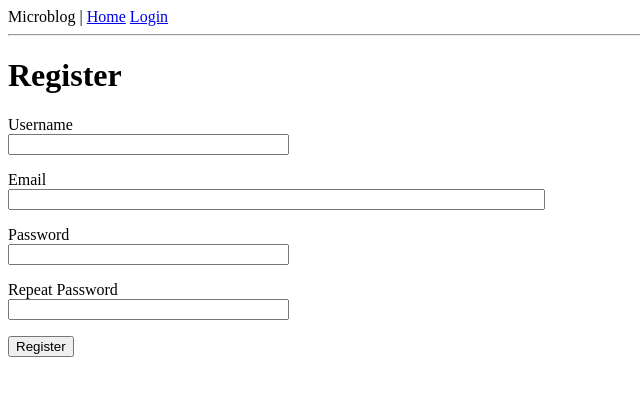
After one commit to namestarlit/python, a Flask app: page /register in a window 1280 px wide. The commit adds this page. Shown: the top 396 px of the page, without its empty margins (0-640 px from the left). Run offline with Flask 3, Linux system fonts and the light colour scheme; parts of the project's set-up code (start-up, migrations or seed data) failed here and were passed over.

Commit message:
Implement database and user login and register

```diff
--- a/0x03-Flask/microblog/microblog/forms.py
+++ b/0x03-Flask/microblog/microblog/forms.py
@@ -1,6 +1,9 @@
 from flask_wtf import FlaskForm
 from wtforms import StringField, PasswordField, BooleanField, SubmitField
-from wtforms.validators import DataRequired
+from wtforms.validators import DataRequired, Email,EqualTo
+from wtforms.validators import ValidationError
+
+from microblog.models import User
 
 
 class LoginForm(FlaskForm):
@@ -9,3 +12,28 @@ class LoginForm(FlaskForm):
     password = PasswordField('Password', validators=[DataRequired()])
     remember_me = BooleanField('Remember Me')
     submit = SubmitField('Sign In')
+
+
+class RegistrationForm(FlaskForm):
+    """A RegistrationForm class definition."""
+    username = StringField('Username', validators=[DataRequired()])
+    email = StringField('Email', validators=[DataRequired(), Email()])
+    password = PasswordField('Password', validators=[DataRequired()])
+    password_2 = PasswordField('Repeat Password', validators=[DataRequired(),
+                                                             EqualTo('password')]
+                              )
+    submit = SubmitField('Register')
+
+    def validate_username(self, username):
+        """checks validation of username."""
+        user = User.query.filter_by(username=username.data).first()
+        if user is not None:
+            raise ValidationError("username taken, please choose "
+                                  "a different username")
+
+    def validate_email(self, email):
+        """checks validation of email."""
+        user = User.query.filter_by(email=email.data).first()
+        if user is not None:
+            raise ValidationError("email address already exists, "
+                                  "please use a different email address.")
--- a/0x03-Flask/microblog/microblog/routes.py
+++ b/0x03-Flask/microblog/microblog/routes.py
@@ -1,12 +1,17 @@
 from flask import render_template, url_for
-from flask import flash, redirect
+from flask import flash, redirect, request
+from flask_login import current_user, login_user, logout_user
+from flask_login import login_required
+from werkzeug.urls import url_parse
 
-from microblog import app
-from microblog.forms import LoginForm
+from microblog import app, db
+from microblog.forms import LoginForm, RegistrationForm
+from microblog.models import User
 
 
 @app.route('/')
 @app.route('/index')
+@login_required
 def index():
     user = {'username': 'Starlit'}
     posts = [
@@ -20,20 +25,57 @@ def index():
                 }
             ]
 
-    index_page = render_template('index.html', title='Home',
-                                 user=user, posts=posts)
+    index_page = render_template('index.html', title='Home', posts=posts)
     return index_page
 
 
 @app.route('/login', methods=['GET', 'POST'])
 def login():
     """Defines login route."""
+    if current_user.is_authenticated:
+        return redirect(url_for('index'))
+
     form = LoginForm()
+    if form.validate_on_submit():
+        user = User.query.filter_by(username=form.username.data).first()
+        if user is None or not user.check_password(form.password.data):
+            flash('Invalid username or password')
+            return redirect(url_for('login'))
+        login_user(user, remember=form.remember_me.data)
+        next_page = request.args.get('next')
+        if not next_page or url_parse(next_page).netloc != '':
+            next_page = url_for('index')
+        return redirect(next_page)
 
-    if form.validate_on_submit():
-        flash('Login requested for user {}, remember_me={}'
-              .format(form.username.data, form.remember_me.data)
-              )
-        return redirect(url_for('index'))
     login_page = render_template('login.html', title='Sign In', form=form)
     return login_page
+
+
+@app.route('/logout')
+def logout():
+    """Defines the logout route."""
+    logout_user()
+    return redirect(url_for('index'))
+
+
+@app.route('/register', methods=['GET', 'POST'])
+def register():
+    """Defines a register route."""
+    if current_user.is_authenticated:
+        return redirect(url_for('index'))
+
+    form = RegistrationForm()
+    if form.validate_on_submit():
+        user = User(username=form.username.data,
+                    email=form.email.data)
+        user.set_password(form.password.data)
+
+        # Add user to the database
+        with app.app_context():
+            db.session.add(user)
+            db.session.commit()
+        flash('Congratulations, you are now a registered user!')
+        return redirect(url_for('login'))
+    register_page = render_template('register.html', title='Register',
+                                    form=form)
+    return register_page
--- a/0x03-Flask/microblog/microblog/templates/base.html
+++ b/0x03-Flask/microblog/microblog/templates/base.html
@@ -15,9 +15,13 @@
   <body>
     <header>
       <nav>
-        Microblog
+        Microblog |
         <a href={{ url_for('index') }}>Home</a>
-        <a href={{ url_for('login') }}>Login</a>
+        {% if current_user.is_anonymous %}
+          <a href={{ url_for('login') }}>Login</a>
+        {% else %}
+          <a href={{ url_for('logout') }}>Logout</a>
+        {% endif %}
       </nav>
     </header>
     <hr>
--- a/0x03-Flask/microblog/microblog/templates/index.html
+++ b/0x03-Flask/microblog/microblog/templates/index.html
@@ -2,7 +2,7 @@
 
 {% block content %}
 
-	<h1>Hi, {{ user.username }}!</h1>
+	<h1>Hi, {{ current_user.username }}!</h1>
 
 	{% for post in posts %}
 		<article>
--- a/0x03-Flask/microblog/microblog/templates/login.html
+++ b/0x03-Flask/microblog/microblog/templates/login.html
@@ -9,14 +9,14 @@
 
     <p>
     {{ form.username.label }}<br>
-    {{ form.username(size=32) }}
+    {{ form.username(size=32) }}<br>
     {% for error in form.username.errors %}
 	    <span style="color: red;">[{{ error }}]</span>
     {% endfor %}
     </p>
     <p>
     {{ form.password.label }}<br>
-    {{ form.password(size=32) }}
+    {{ form.password(size=32) }}<br>
     {% for error in form.password.errors %}
 	    <span style="color: red;">[{{ error }}]</span>
     {% endfor %}
@@ -25,4 +25,5 @@
     <p>{{ form.submit() }}</p>
   </form>
 
+  <p>New User?<a href={{ url_for('register') }}>Click here to Register!</a></p>
 {% endblock %}
--- /dev/null
+++ b/0x03-Flask/microblog/microblog/templates/register.html
@@ -0,0 +1,42 @@
+{% extends "base.html" %}
+
+{% block content %}
+
+	<h1>Register</h1>
+	<form action="" method="post">
+		{{ form.hidden_tag() }}
+		<p>
+		{{ form.username.label }}<br>
+		{{ form.username(size=32) }}<br>
+		{% for error in form.username.errors %}
+			<span style="color: red;">[ {{ error }}]</span>
+		{% endfor %}
+		</p>
+
+		<p>
+		{{ form.email.label }}<br>
+		{{ form.email(size=64) }}<br>
+		{% for error in form.email.errors %}
+			<span style="color: red;">[{{ error }}]</span>
+		{% endfor %}
+		</p>
+
+		<p>
+		{{ form.password.label }}<br>
+		{{ form.password(size=32) }}<br>
+		{% for error in form.password.errors %}
+			<span style="color: red;">[{{ error }}]</span>
+		{% endfor %}
+		</p>
+
+		<p>
+		{{ form.password_2.label }}<br>
+		{{ form.password_2(size=32) }}<br>
+		{% for error in form.password_2.errors %}
+			<span style="color: red;">[{{ error }}]</span>
+		{% endfor %}
+		</p>
+
+		<p>{{ form.submit() }}</p>
+	</form>
+{% endblock %}
```
Also changed, not shown: 0x03-Flask/microblog/microblog/__init__.py (+11 -0 lines), 0x03-Flask/microblog/microblog/models.py (+18 -1 lines).
